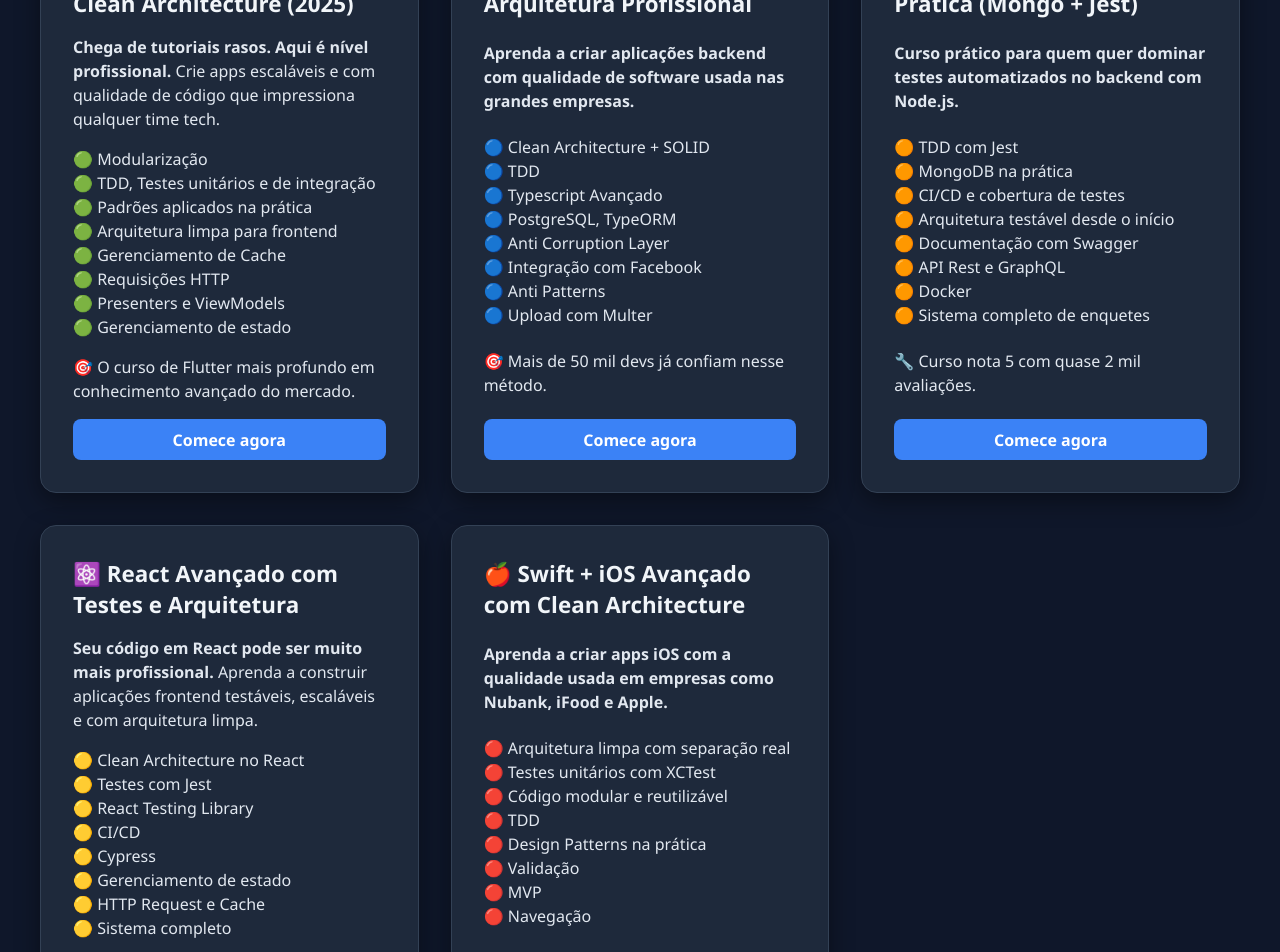
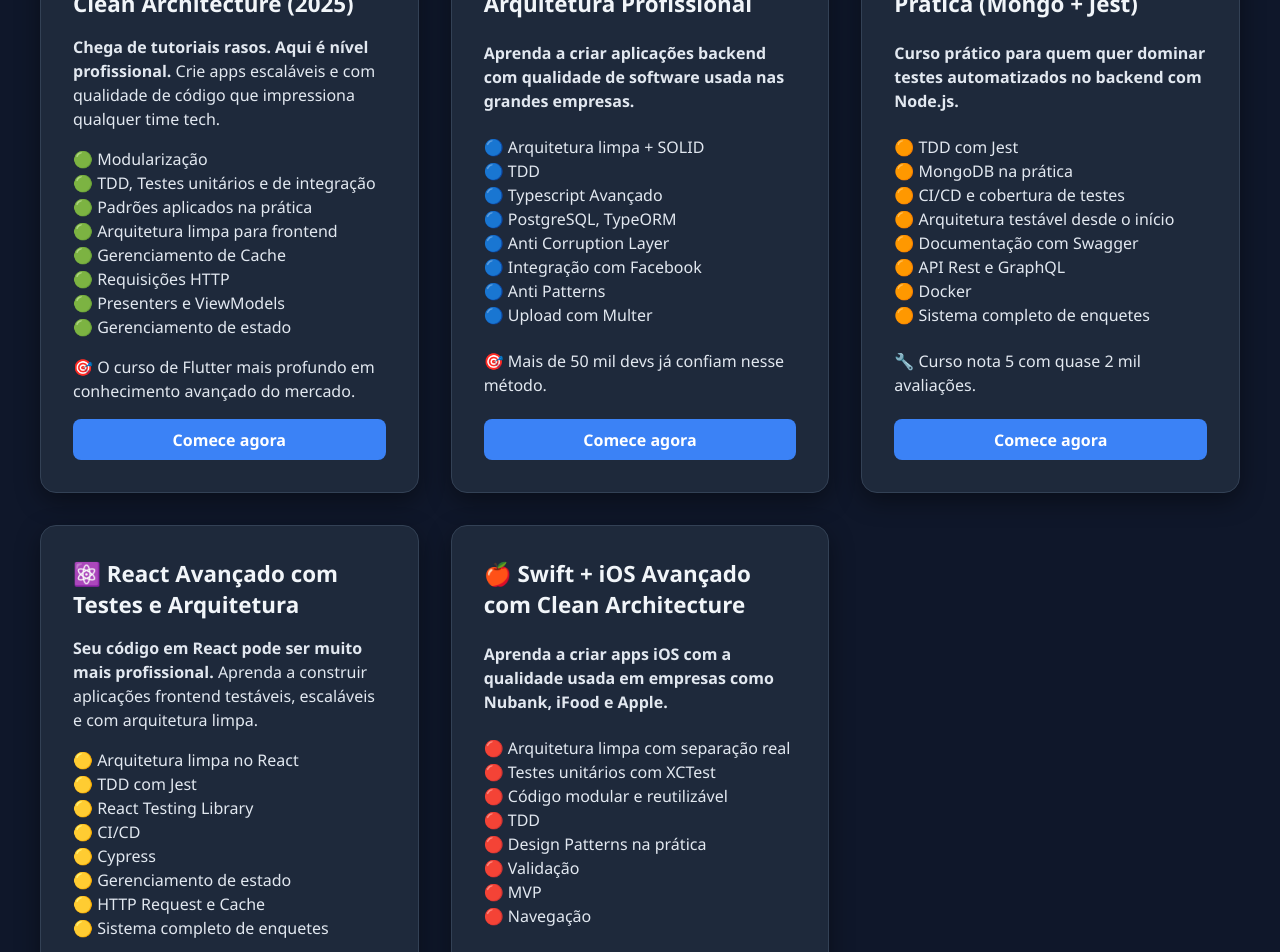
Before and after one commit to rmanguinho/rmanguinho.github.io, a plain HTML site: page index.html in a window 1280 px wide. Shown: the part 240-1192 px from the top of the page. Drawn offline with Linux system fonts and the light colour scheme.

Commit message:
change courses description

```diff
--- a/index.html
+++ b/index.html
@@ -32,7 +32,7 @@
       <h2>🚀 Node.js Avançado com Arquitetura Profissional</h2>
       <p><strong>Aprenda a criar aplicações backend com qualidade de software usada nas grandes empresas.</strong></p>
       <p>
-        🔵 Clean Architecture + SOLID<br>
+        🔵 Arquitetura limpa + SOLID<br>
         🔵 TDD<br>
         🔵 Typescript Avançado<br>
         🔵 PostgreSQL, TypeORM<br>
@@ -64,14 +64,14 @@
       <h2>⚛️ React Avançado com Testes e Arquitetura</h2>
       <p><strong>Seu código em React pode ser muito mais profissional.</strong> Aprenda a construir aplicações frontend testáveis, escaláveis e com arquitetura limpa.</p>
       <p>
-        🟡 Clean Architecture no React<br>
-        🟡 Testes com Jest<br>
+        🟡 Arquitetura limpa no React<br>
+        🟡 TDD com Jest<br>
         🟡 React Testing Library<br>
         🟡 CI/CD<br>
         🟡 Cypress<br>
         🟡 Gerenciamento de estado<br>
         🟡 HTTP Request e Cache<br>
-        🟡 Sistema completo
+        🟡 Sistema completo de enquetes
       </p>
       <p>🔥 Nota máxima na Udemy com mais de mil avaliações.</p>
       <a href="https://www.udemy.com/course/react-com-mango/?couponCode=064D0C62E197B39EF7FD" target="_blank">Comece agora</a>
```
